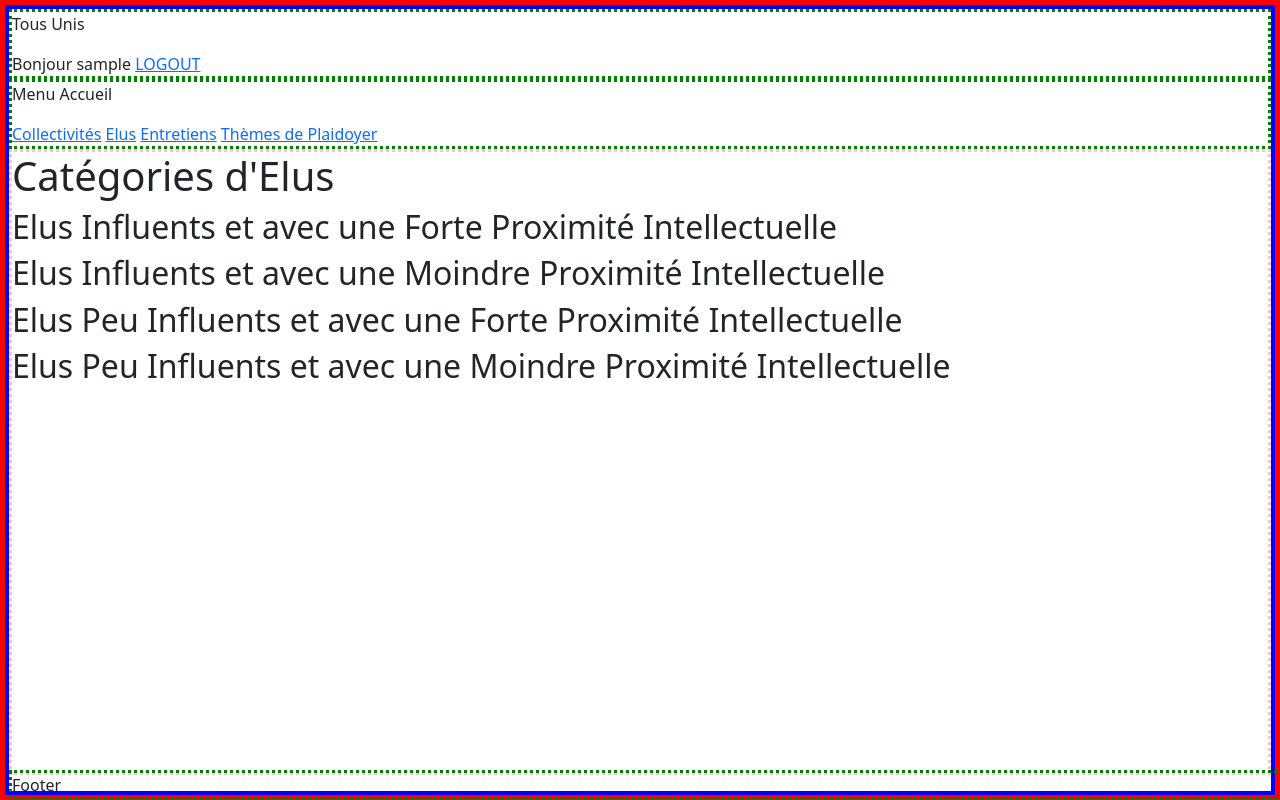
After one commit to Fabrice-64/advocacy_project, a Django app: page /officials/officials_ranking/ in a window 1280 px wide. The commit adds this page. Run offline with Django 3.2, Linux system fonts and the light colour scheme; the visitor is signed in with stand-in values (Sample User, id 1); parts of the project's set-up code (start-up, migrations or seed data) failed here and were passed over.

Commit message:
Skeleton view and Template for Officials Ranking

```diff
--- a/officials/templates/officials/officials_dispatch.html
+++ b/officials/templates/officials/officials_dispatch.html
@@ -11,7 +11,8 @@
     <ul>
         <li><a href="{% url 'officials:official_list' %}" id="official_list">Liste des Elus</a></li>
         <li><a href="{% url 'officials:official_create' %}" id="official_creation">Création d'un Elu</a></li>
-        <li><a href="" id="official_ranking">Positionnement des Elus</a></li>
+        <li><a href="{% url 'officials:officials_ranking' %}" id="official_ranking">Positionnement des Elus</a></li>
+        <li><a href="" id="targeted_officials">Elus à Engager</a></li>
 
     </ul>
 
--- /dev/null
+++ b/officials/templates/officials/officials_ranking.html
@@ -0,0 +1,15 @@
+{% extends "base.html" %}
+
+{% block content %}
+    <h1>Catégories d'Elus</h1>
+
+    <h2>Elus Influents et avec une Forte Proximité Intellectuelle</h2>
+
+    <h2>Elus Influents et avec une Moindre Proximité Intellectuelle</h2>
+
+    <h2>Elus Peu Influents et avec une Forte Proximité Intellectuelle</h2>
+
+    <h2>Elus Peu Influents et avec une Moindre Proximité Intellectuelle</h2>
+
+
+{% endblock %}
--- a/officials/urls.py
+++ b/officials/urls.py
@@ -16,4 +16,5 @@ urlpatterns = [
     path('list/', views.OfficialListView.as_view(), name="official_list"),
     path('official/details/<uuid:pk>/', views.OfficialDetailView.as_view(), name="official_details"),
     path('official/create/', views.OfficialCreateView.as_view(), name="official_create"),
+    path('officials_ranking/', views.official_ranking, name="officials_ranking"),
 ]
--- a/officials/views.py
+++ b/officials/views.py
@@ -82,10 +82,16 @@ class OfficialDetailView(UserAccessMixin, DetailView):
         return context
 
 
-
 class OfficialCreateView(UserAccessMixin, CreateView):
     permission_required = "officials.add_official"
     model = models.Official
     form_class = forms.OfficialCreationForm
     template_name = "officials/official_create_form.html"
     success_url = reverse_lazy("officials:official_dispatch")
+
+
+@login_required
+@permission_required("officials.view_official", login_url='login/')
+def official_ranking(request):
+    context = None
+    return render(request, "officials/officials_ranking.html", context)
```
Also changed, not shown: officials/tests/test_views.py (+21 -0 lines).
